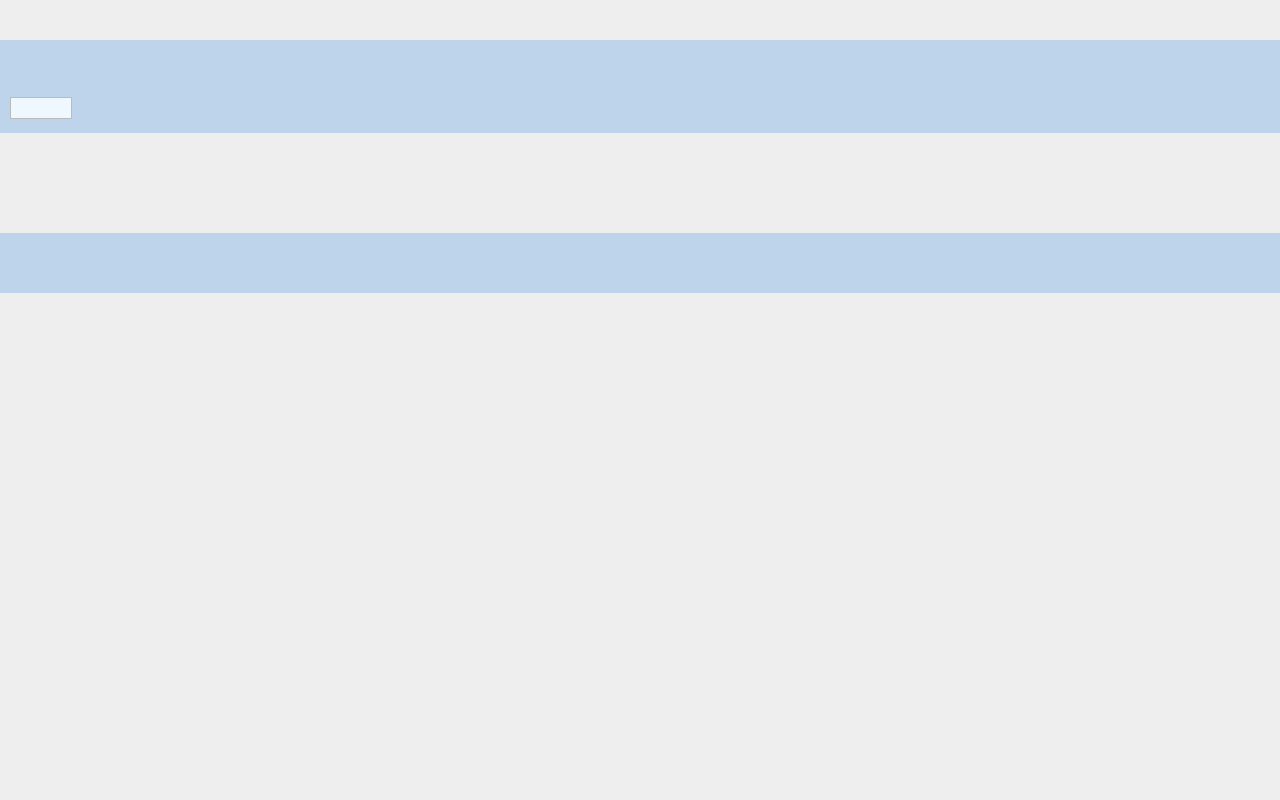
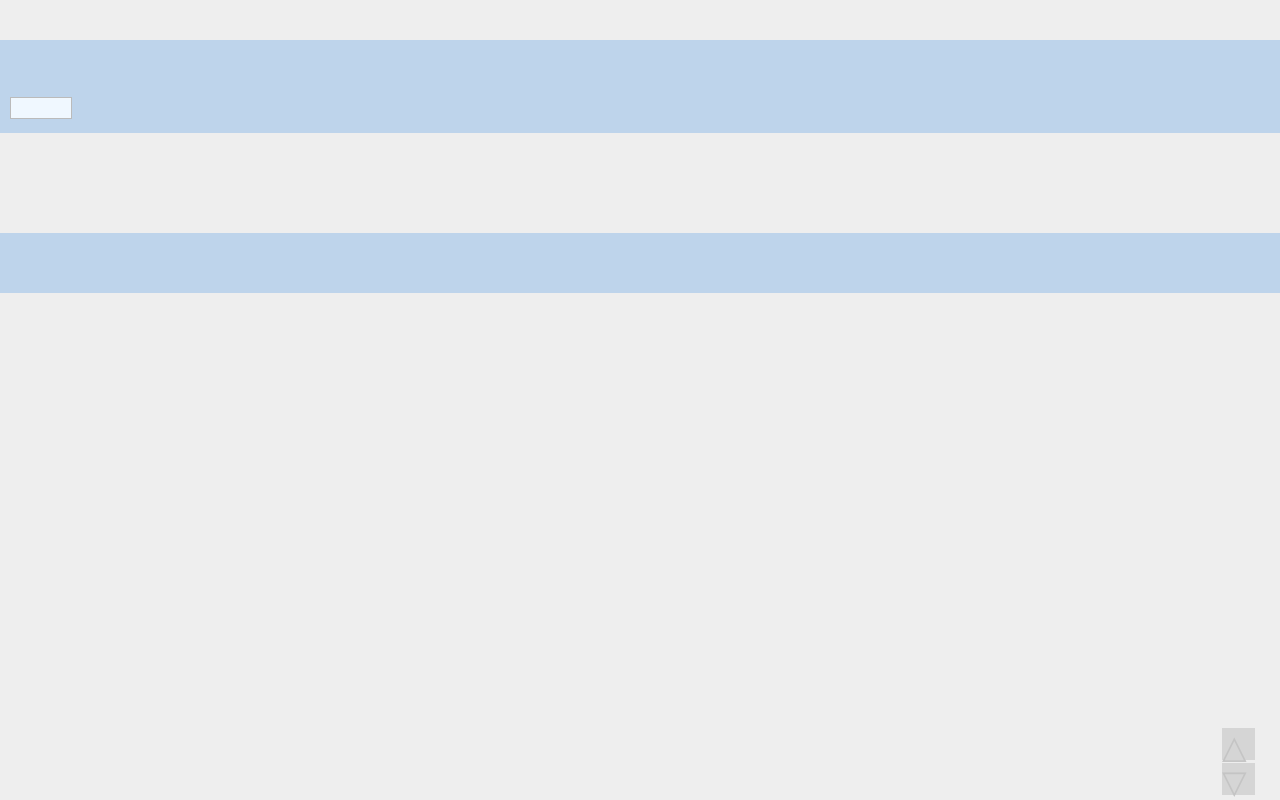
Before and after one commit to Lhfcws/rdir, a website: page rdir/generateHTML/template/tree_template.html in a window 1280 px wide. Drawn offline with Linux system fonts and the light colour scheme.

Commit message:
add jump top and jump bottom.

```diff
--- a/rdir/generateHTML/src/sass/template.sass
+++ b/rdir/generateHTML/src/sass/template.sass
@@ -2,6 +2,11 @@
   -moz-text-shadow: 0 $v_shadow 1px $color
   -webkit-text-shadow: 0 $v_shadow 1px $color
   text-shadow: 0 $v_shadow 1px $color
+
+@mixin box_shadow($color, $v_shadow: 0)
+  -moz-box-shadow: 0 $v_shadow 2px $color
+  -webkit-box-shadow: 0 $v_shadow 2px $color
+  box-shadow: 0 $v_shadow 2px $color
 
 body
   margin: 0
@@ -52,3 +57,25 @@ body
     padding: 10px
     padding-right: 50px
     border: 1px solid #BBB
+
+  .fake_btn
+    cursor: pointer
+    width: 33px
+    height: 32px
+    position: fixed
+    right: 25px
+    color: #999
+    font-size: 2em
+    background-color: #BBB
+    opacity: 0.5
+    a
+      text-decoration: none
+      color: inherit
+  .fake_btn:hover
+    opacity: 0.7
+  .fake_btn:active
+    @include box-shadow(#333)
+  div#to_btm
+    bottom: 5px
+  div#to_top
+    bottom: 40px
--- a/rdir/generateHTML/template/tree_template.html
+++ b/rdir/generateHTML/template/tree_template.html
@@ -6,93 +6,99 @@
     <style type="text/css">
 body {
   margin: 0;
-            background: #EEE;
-        }
-
+  background: #EEE; }
   body div#bottom {
     background-color: #BED4EB;
     margin: 0;
     width: 100%;
-            height: 60px;
-        }
-
+    height: 60px; }
   body div#header {
     width: 100%;
     margin-top: 40px;
     margin-bottom: 10px;
     padding: 10px;
-            background-color: #BED4EB;
-        }
-
+    background-color: #BED4EB; }
     body div#header h1 {
       margin: 0;
       font-size: 36px;
       -moz-text-shadow: 0 1px 1px #FFF;
       -webkit-text-shadow: 0 1px 1px #FFF;
-            text-shadow: 0 1px 1px #FFF;
-        }
-
+      text-shadow: 0 1px 1px #FFF; }
       body div#header h1 span#header_type {
-            color: #888888;
-        }
-
+        color: #888888; }
     body div#header div#header_doc {
       margin-top: 5px;
       line-height: 23px;
-            background-color: aliceblue;
-        }
-
+      background-color: aliceblue; }
   body div#wrapper {
     margin-left: 5px;
     margin-bottom: 100px;
     color: #333;
-            font-family: sans-serif;
-        }
-
+    font-family: sans-serif; }
     body div#wrapper div.interval {
       width: 0;
       height: 31px;
-            border-left: 1px solid #222;
-        }
-
+      border-left: 1px solid #222; }
     body div#wrapper div.tree_node div.node_info {
-            font-size: 19px;
-        }
-
+      font-size: 19px; }
       body div#wrapper div.tree_node div.node_info div.node_fullname {
         color: #992233;
         -moz-text-shadow: 0 0 1px #998833;
         -webkit-text-shadow: 0 0 1px #998833;
-            text-shadow: 0 0 1px #998833;
-        }
-
+        text-shadow: 0 0 1px #998833; }
       body div#wrapper div.tree_node div.node_info div.node_type {
         color: #BB8899;
         -moz-text-shadow: 0 0 1px #DDD;
         -webkit-text-shadow: 0 0 1px #DDD;
-            text-shadow: 0 0 1px #DDD;
-        }
-
+        text-shadow: 0 0 1px #DDD; }
   body div.node_doc {
     font-size: 18px;
     display: inline-block;
     margin-top: 5px;
     padding: 10px;
     padding-right: 50px;
-            border: 1px solid #BBB;
-        }
+    border: 1px solid #BBB; }
+  body .fake_btn {
+    cursor: pointer;
+    width: 33px;
+    height: 32px;
+    position: fixed;
+    right: 25px;
+    color: #999;
+    font-size: 2em;
+    background-color: #BBB;
+    opacity: 0.5; }
+    body .fake_btn a {
+      text-decoration: none;
+      color: inherit; }
+  body .fake_btn:hover {
+    opacity: 0.7; }
+  body .fake_btn:active {
+    -moz-box-shadow: 0 0 2px #333;
+    -webkit-box-shadow: 0 0 2px #333;
+    box-shadow: 0 0 2px #333; }
+  body div#to_btm {
+    bottom: 5px; }
+  body div#to_top {
+    bottom: 40px; }
 
 /*# sourceMappingURL=template.css.map */
 
     </style>
 </head>
 <body>
+<a name="top"></a>
 <div id="header">
     <h1><span id="header_name"></span>&nbsp;&nbsp;&nbsp;&nbsp;<span id="header_type"></span></h1>
 
     <div id="header_doc" class="node_doc"></div>
 </div>
+<div id="control_area">
+    <div class="fake_btn" id="to_top"><a href="#top">△</a></div>
+    <div class="fake_btn" id="to_btm"><a href="#btm">▽</a></div>
+</div>
 <div id="wrapper"></div>
 <div id="bottom"></div>
+<a name="btm"></a>
 </body>
 </html>
```
Also changed, not shown: rdir/generateHTML/bin/css/template.css, 2 other files. Lines whose indentation alone changed are shown as unchanged.
